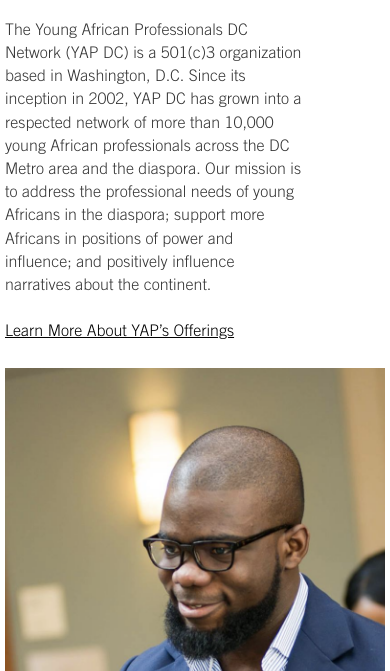
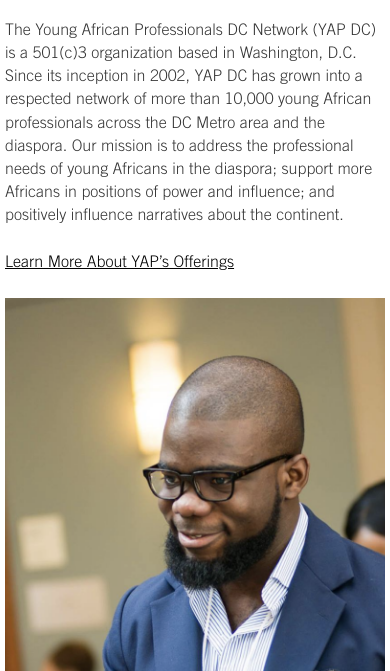
Before and after one commit to williamkwao/yap, a Gatsby site: page / in a window 390 px wide. Shown: the part 173-844 px from the top of the page. Built offline with nearby package versions, Linux system fonts and the light colour scheme; Gatsby itself is replaced by a stand-in of ours.

Commit message:
remove mobile marin for yap mission

```diff
--- a/src/pages/index.js
+++ b/src/pages/index.js
@@ -29,7 +29,6 @@ const LandingSection = styled.section`
   }
 `
 const YapMission = styled.div`
-  margin-right: 81px;
   position: relative;
   h1 {
     transition: 0.5s;
@@ -46,6 +45,7 @@ const YapMission = styled.div`
     display: none;
     @media (min-width: 992px) {
       display: block;
+      margin-right: 81px;
       position: absolute;
       bottom: 25px;
     }
```
